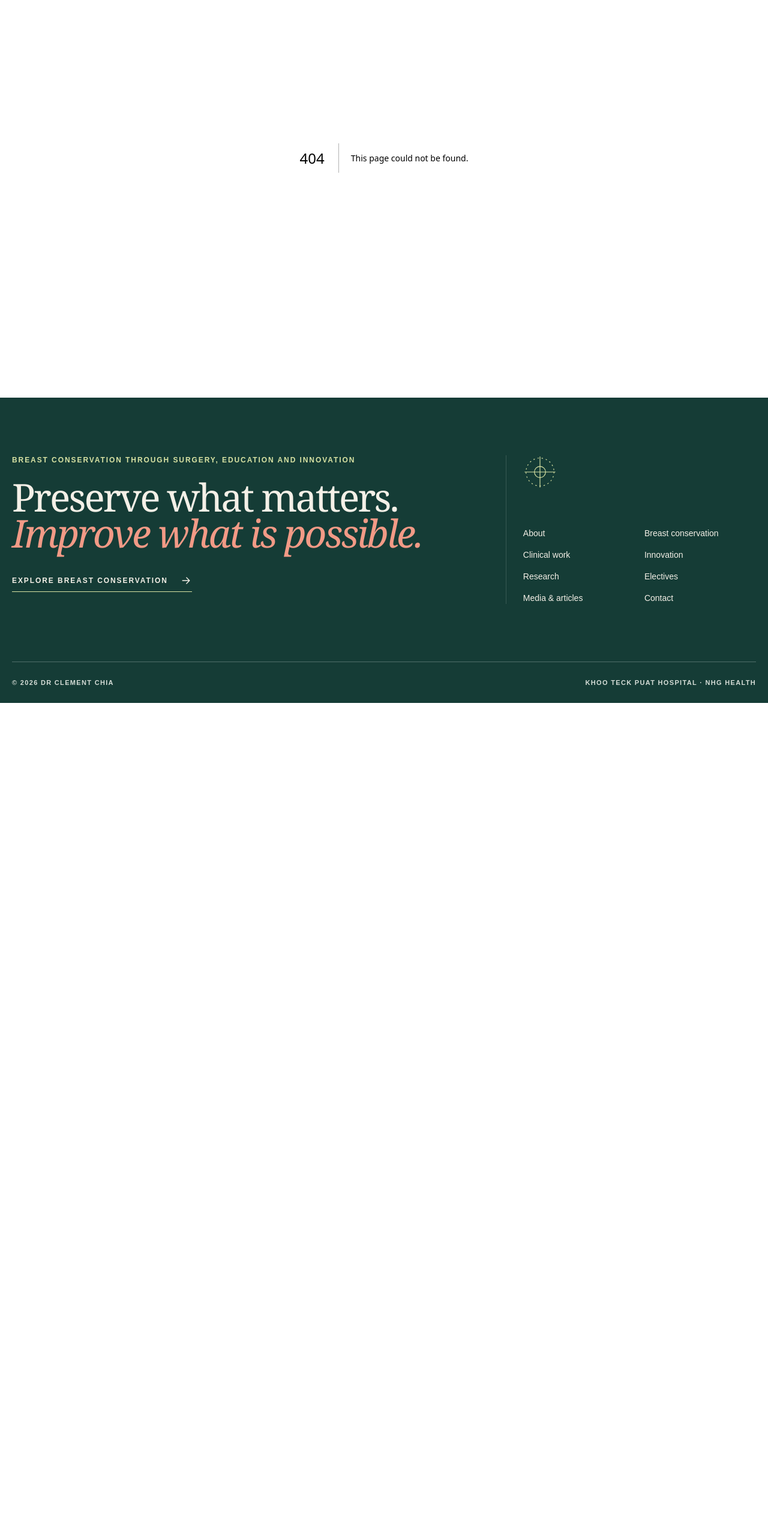
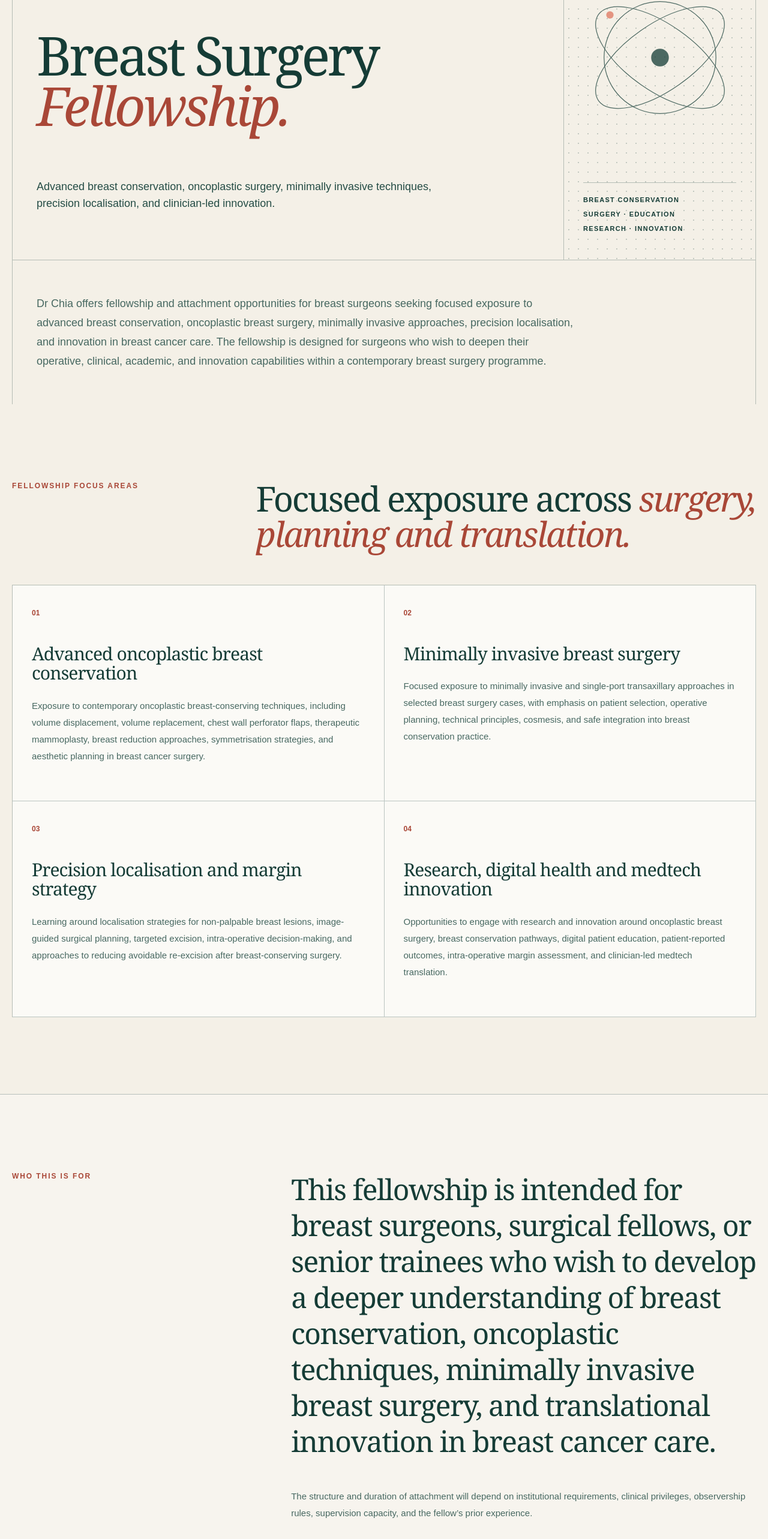
Before and after one commit to ClementChiaBreast/drclementchia-website, a Next.js app: page /fellowship in a window 1280 px wide. Before the commit this address had no page. Shown: the part 220-2786 px from the top of the page at 60% size. Before the commit the page ends 1392 px from the top, so only its background shows below. Built offline with nearby package versions, Linux system fonts and the light colour scheme.

Commit message:
Replace speaking page with fellowship

```diff
--- /dev/null
+++ b/app/fellowship/page.tsx
@@ -0,0 +1,146 @@
+import { PageHero, PullQuote, TextLink } from "@/components/primitives";
+
+export const metadata = {
+  title: "Breast Surgery Fellowship",
+  description:
+    "Advanced breast conservation, oncoplastic surgery, minimally invasive techniques, precision localisation, and clinician-led innovation.",
+};
+
+const focusAreas = [
+  {
+    index: "01",
+    title: "Advanced oncoplastic breast conservation",
+    text: "Exposure to contemporary oncoplastic breast-conserving techniques, including volume displacement, volume replacement, chest wall perforator flaps, therapeutic mammoplasty, breast reduction approaches, symmetrisation strategies, and aesthetic planning in breast cancer surgery.",
+  },
+  {
+    index: "02",
+    title: "Minimally invasive breast surgery",
+    text: "Focused exposure to minimally invasive and single-port transaxillary approaches in selected breast surgery cases, with emphasis on patient selection, operative planning, technical principles, cosmesis, and safe integration into breast conservation practice.",
+  },
+  {
+    index: "03",
+    title: "Precision localisation and margin strategy",
+    text: "Learning around localisation strategies for non-palpable breast lesions, image-guided surgical planning, targeted excision, intra-operative decision-making, and approaches to reducing avoidable re-excision after breast-conserving surgery.",
+  },
+  {
+    index: "04",
+    title: "Research, digital health and medtech innovation",
+    text: "Opportunities to engage with research and innovation around oncoplastic breast surgery, breast conservation pathways, digital patient education, patient-reported outcomes, intra-operative margin assessment, and clinician-led medtech translation.",
+  },
+];
+
+const learningExperience = [
+  "Breast clinics and multidisciplinary decision-making",
+  "Operating theatre exposure and operative planning",
+  "Oncoplastic and breast conservation case discussion",
+  "Localisation and margin management strategies",
+  "Research, publication and innovation project exposure",
+  "Digital health and medtech translation through projects such as REBORN and intra-operative margin assessment",
+];
+
+export default function FellowshipPage() {
+  return (
+    <>
+      <PageHero
+        number="06"
+        eyebrow="Fellowship"
+        title="Breast Surgery"
+        italic="Fellowship."
+        intro="Advanced breast conservation, oncoplastic surgery, minimally invasive techniques, precision localisation, and clinician-led innovation."
+      />
+
+      <section className="page-shell border-x border-t hairline px-5 py-14 sm:px-10">
+        <p className="muted max-w-4xl text-base leading-8 sm:text-lg">
+          Dr Chia offers fellowship and attachment opportunities for breast
+          surgeons seeking focused exposure to advanced breast conservation,
+          oncoplastic breast surgery, minimally invasive approaches, precision
+          localisation, and innovation in breast cancer care. The fellowship is
+          designed for surgeons who wish to deepen their operative, clinical,
+          academic, and innovation capabilities within a contemporary breast
+          surgery programme.
+        </p>
+      </section>
+
+      <section className="page-shell py-24 sm:py-32">
+        <div className="grid gap-8 lg:grid-cols-[.62fr_1.38fr]">
+          <div>
+            <p className="eyebrow text-[var(--coral)]">Fellowship focus areas</p>
+          </div>
+          <h2 className="section-title">
+            Focused exposure across <i className="font-normal text-[var(--coral)]">surgery, planning and translation.</i>
+          </h2>
+        </div>
+        <div className="mt-14 grid border-l border-t hairline lg:grid-cols-2">
+          {focusAreas.map((area) => (
+            <article key={area.title} className="flex min-h-[360px] flex-col justify-between border-b border-r hairline bg-[var(--paper)] p-7 sm:p-8">
+              <div>
+                <span className="text-xs font-bold text-[var(--coral)]">{area.index}</span>
+                <h3 className="serif mt-10 text-3xl leading-[1.08] tracking-[-.03em]">{area.title}</h3>
+                <p className="muted mt-6 text-[15px] leading-7">{area.text}</p>
+              </div>
+            </article>
+          ))}
+        </div>
+      </section>
+
+      <section className="border-y hairline bg-white/30 py-24 sm:py-32">
+        <div className="page-shell grid gap-12 lg:grid-cols-[.7fr_1.3fr]">
+          <div>
+            <p className="eyebrow text-[var(--coral)]">Who this is for</p>
+          </div>
+          <p className="serif text-3xl leading-tight tracking-[-.03em] sm:text-5xl">
+            This fellowship is intended for breast surgeons, surgical fellows, or
+            senior trainees who wish to develop a deeper understanding of breast
+            conservation, oncoplastic techniques, minimally invasive breast
+            surgery, and translational innovation in breast cancer care.
+          </p>
+          <div className="lg:col-start-2">
+            <p className="muted max-w-3xl text-[15px] leading-7">
+              The structure and duration of attachment will depend on
+              institutional requirements, clinical privileges, observership
+              rules, supervision capacity, and the fellow’s prior experience.
+            </p>
+          </div>
+        </div>
+      </section>
+
+      <section className="page-shell py-24 sm:py-32">
+        <div className="grid gap-8 lg:grid-cols-[.62fr_1.38fr]">
+          <div>
+            <p className="eyebrow text-[var(--coral)]">Learning experience</p>
+          </div>
+          <div className="grid sm:grid-cols-2">
+            {learningExperience.map((item, index) => (
+              <div key={item} className="grid grid-cols-[42px_1fr] border-t hairline py-6">
+                <span className="text-xs font-bold text-[var(--coral)]">0{index + 1}</span>
+                <p className="serif text-2xl leading-tight">{item}</p>
+              </div>
+            ))}
+          </div>
+        </div>
+      </section>
+
+      <section className="bg-[var(--coral)] py-24 text-white">
+        <div className="page-shell grid items-end gap-12 lg:grid-cols-[1.25fr_.75fr]">
+          <div>
+            <p className="eyebrow text-[var(--cream)]">Fellowship enquiry</p>
+            <h2 className="serif mt-8 text-[clamp(3rem,6vw,6.5rem)] leading-[.93] tracking-[-.05em]">
+              Interested in a breast surgery <i className="font-normal text-[var(--cream)]">fellowship or observership?</i>
+            </h2>
+            <p className="mt-8 max-w-3xl text-base leading-8 text-white/90">
+              Suitably qualified breast surgeons or surgical trainees may enquire
+              about focused fellowship or attachment opportunities in advanced
+              breast conservation, oncoplastic surgery, minimally invasive breast
+              surgery, and surgical innovation. Availability depends on
+              institutional approval, supervision capacity, clinical governance
+              requirements, and annual programme planning.
+            </p>
+          </div>
+          <TextLink href="/contact">Enquire about fellowship</TextLink>
+        </div>
+      </section>
+
+      <PullQuote>Advanced breast conservation through focused surgical learning and responsible innovation.</PullQuote>
+    </>
+  );
+}
--- a/app/speaking/page.tsx
+++ b/app/speaking/page.tsx
@@ -1,13 +1,5 @@
-import Link from "next/link";
-import { Arrow } from "@/components/icons";
-import { FeatureGrid, PageHero } from "@/components/primitives";
+import { redirect } from "next/navigation";
 
-export const metadata = { title: "Speaking on Breast Surgery & Innovation" };
-
-export default function Speaking() {
-  return <>
-    <PageHero number="06" eyebrow="Speaking" title="Breast conservation as" italic="a shared mission." intro="Talks, panels and workshops connecting patient choices, oncoplastic breast surgery, academic evidence and clinician-led technology translation."/>
-    <FeatureGrid items={[{index:"01",title:"Conserving the breast",text:"Breast-conserving surgery, oncoplastic techniques, partial reconstruction and the clinical decisions that shape their use."},{index:"02",title:"Measuring what matters",text:"Margins, re-operation, PROMs, body image, quality of life and outcomes for Asian populations."},{index:"03",title:"Translating innovation",text:"Lessons from REBORN, margin technologies, surgical devices, clinical implementation and medtech collaboration."}]}/>
-    <section className="bg-[var(--coral)] py-24 text-white"><div className="page-shell grid items-end gap-12 lg:grid-cols-[1.3fr_.7fr]"><h2 className="serif text-[clamp(3rem,6vw,6.5rem)] leading-[.93] tracking-[-.05em]">The future of breast conservation is both <i className="font-normal text-[var(--cream)]">technical and deeply human.</i></h2><Link href="/contact" className="inline-flex items-center gap-4 text-xs font-bold uppercase tracking-widest">Invite Dr Chia to speak on breast surgery and innovation <Arrow className="h-5 w-5"/></Link></div></section>
-  </>;
+export default function SpeakingRedirect() {
+  redirect("/fellowship");
 }
--- a/components/site-footer.tsx
+++ b/components/site-footer.tsx
@@ -33,7 +33,7 @@ export function SiteFooter() {
       <div className="flex flex-col justify-between border-l border-white/15 pl-7">
         <CrossMark className="h-14 w-14 text-[var(--lime)]" />
         <div className="mt-16 grid grid-cols-2 gap-4 text-sm">
-          {[["About","/about"],["Breast conservation","/breast-conservation"],["Clinical work","/clinical-work"],["Innovation","/innovation"],["Research","/research"],["Electives","/teaching"],["Media & articles","/media-articles"],["Contact","/contact"]].map(([l,h]) => <Link key={h} href={h} className="text-[#e2e8e3] transition-colors hover:text-white">{l}</Link>)}
+          {[["About","/about"],["Breast conservation","/breast-conservation"],["Clinical work","/clinical-work"],["Innovation","/innovation"],["Research","/research"],["Electives","/teaching"],["Fellowship","/fellowship"],["Media & articles","/media-articles"],["Contact","/contact"]].map(([l,h]) => <Link key={h} href={h} className="text-[#e2e8e3] transition-colors hover:text-white">{l}</Link>)}
         </div>
       </div>
     </div>
--- a/components/site-header.tsx
+++ b/components/site-header.tsx
@@ -6,7 +6,7 @@ import { useState } from "react";
 
 const links = [
   ["Breast Conservation", "/breast-conservation"], ["Clinical Work", "/clinical-work"], ["Innovation", "/innovation"],
-  ["Research", "/research"], ["Electives", "/teaching"], ["Speaking", "/speaking"], ["Media & Articles", "/media-articles"],
+  ["Research", "/research"], ["Electives", "/teaching"], ["Fellowship", "/fellowship"], ["Media & Articles", "/media-articles"],
 ];
 
 export function SiteHeader() {
```
